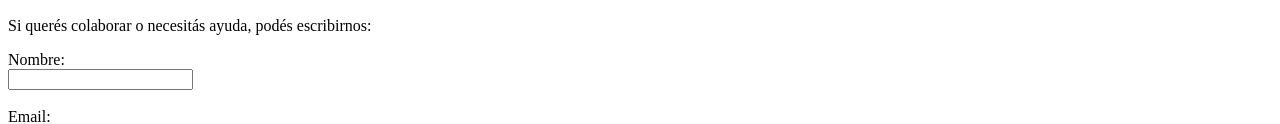
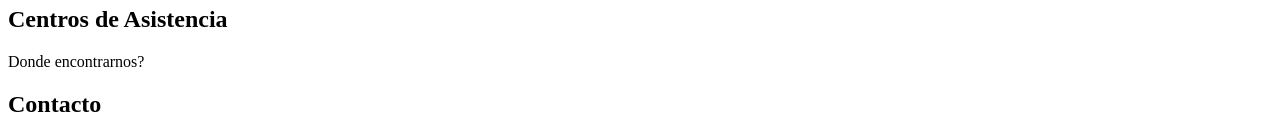
Before and after one commit to alejogastonrios-arch/tp-ong-red-asistencia-Unahur, a plain HTML site: page index.html in a window 1280 px wide. Shown: the part 1714-1838 px from the top of the page. Drawn offline with Linux system fonts and the light colour scheme.

Commit message:
Update index.html

```diff
--- a/index.html
+++ b/index.html
@@ -14,6 +14,7 @@
                 <li><a href="#inicio">Inicio</a></li>
                 <li><a href="#nosotros">¿Quiénes Somos?</a></li>
                 <li><a href="#proyectos">Proyectos</a></li>
+                <<li><a href="#Centros de Asistencia">Centros de Asistencia</a></li>
                 <li><a href="#contacto">Contacto</a></li>
             </ul>
 </nav>
@@ -82,6 +83,13 @@
                     </p>
                         <img src="https://images.unsplash.com/photo-1529156069898-49953e39b3ac" width="300">
         </section>
+         <section id="Centros de Asistencia">
+            <h2>Centros de Asistencia</h2>
+                <p>
+                 Donde encontrarnos?
+                </p>
+
+        </section>
         <section id="contacto">
              <h2>Contacto</h2>
 
```
